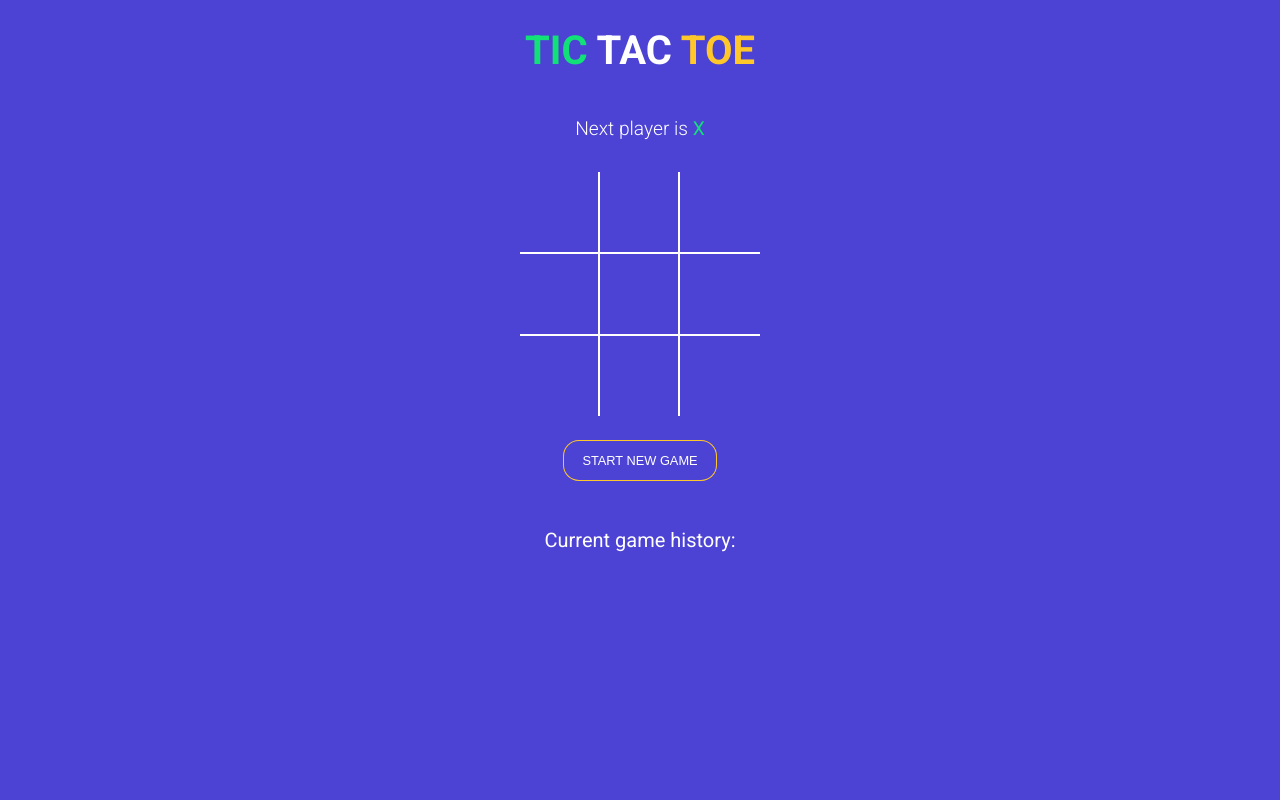
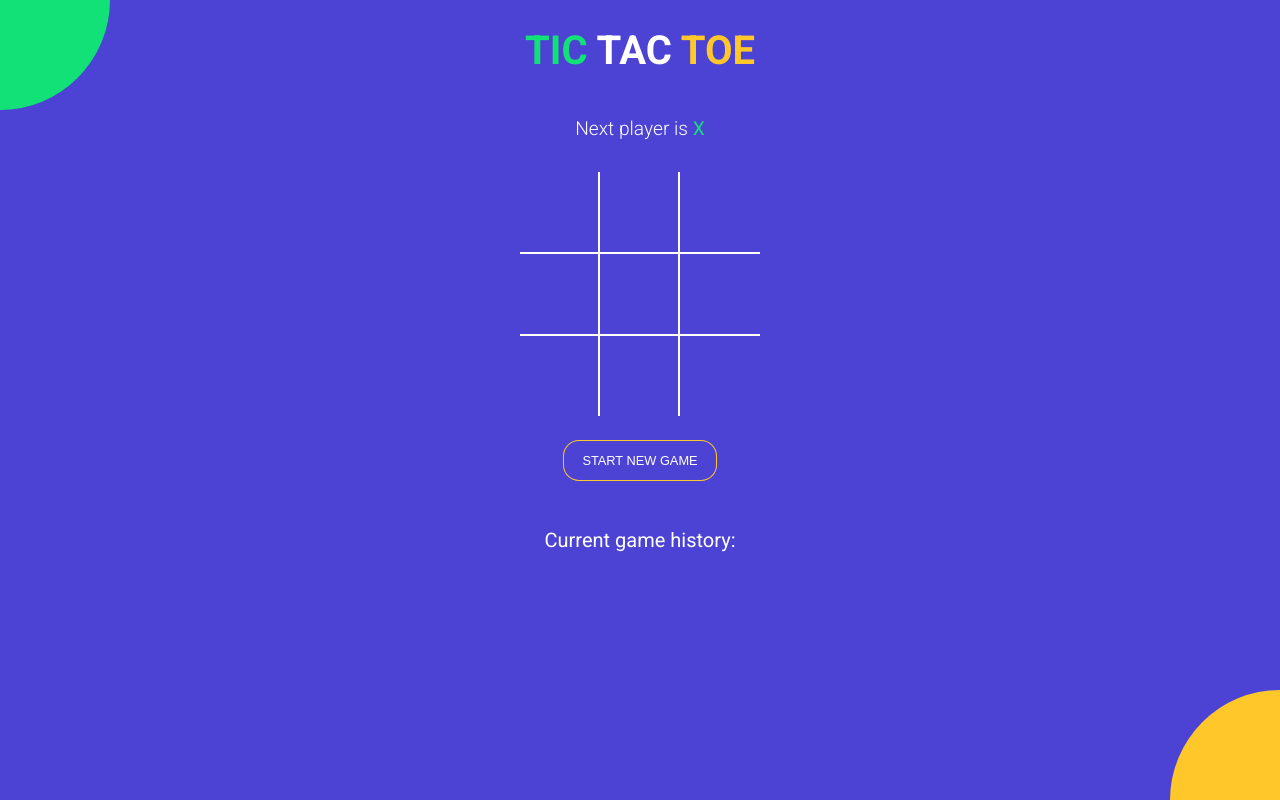
Before and after one commit to milknei/TicTacToeGame-React, a React (Vite) app: page / in a window 1280 px wide. Built offline with nearby package versions, Linux system fonts and the light colour scheme.

Commit message:
Style fixes, added background balls

```diff
--- a/package.json
+++ b/package.json
@@ -6,7 +6,8 @@
   "scripts": {
     "dev": "vite",
     "build": "vite build",
-    "preview": "vite preview"
+    "preview": "vite preview",
+    "deploy": "npm run build && surge dist besttictac.surge.sh"
   },
   "dependencies": {
     "react": "^18.2.0",
--- a/src/App.jsx
+++ b/src/App.jsx
@@ -78,12 +78,14 @@ function App() {
         style={{
           fontWeight: 'normal',
           fontSize: '1em',
-          marginTop: '3rem'
+          marginTop: '3rem',
         }}
       >
         Current game history:
       </h2>
       <History history={history} moveTo={moveTo} currentMove={currentMove} />
+
+      <div className="bg-balls"></div>
     </div>
   );
 }
--- a/src/style.scss
+++ b/src/style.scss
@@ -8,6 +8,10 @@ body {
   color: #fff;
   padding: 0;
   margin: 0;
+}
+
+* {
+  -webkit-tap-highlight-color: transparent;
 }
 
 button {
```
